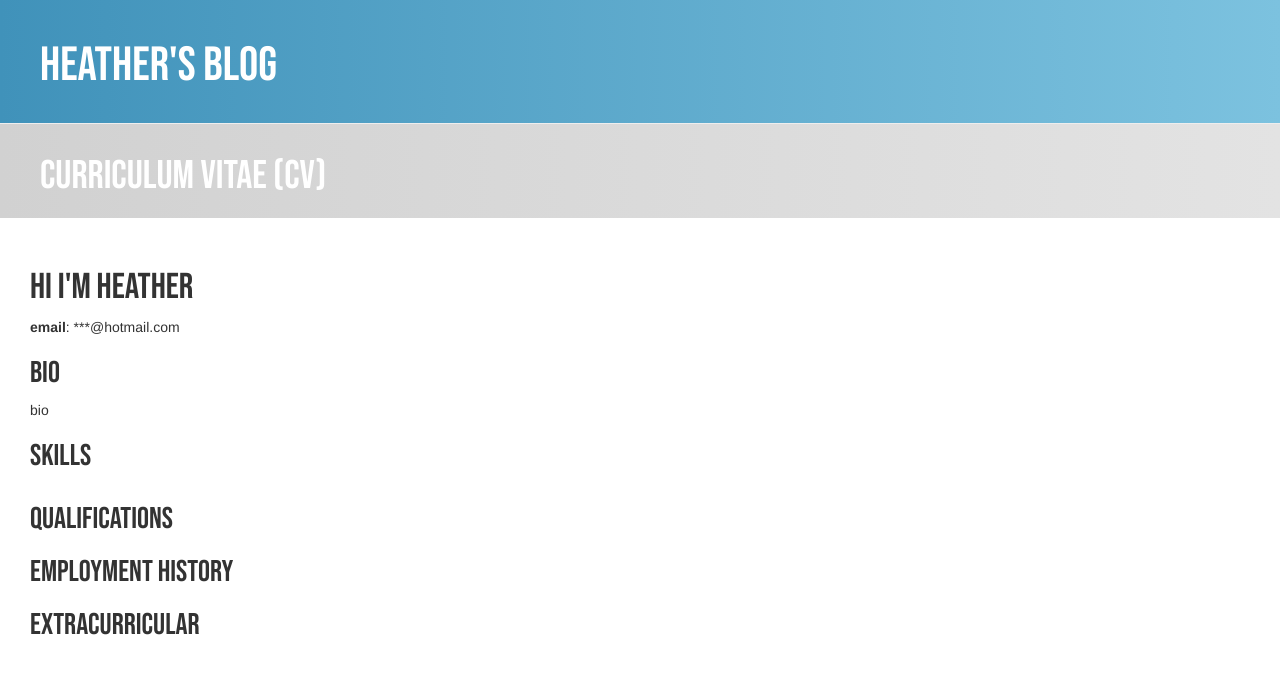
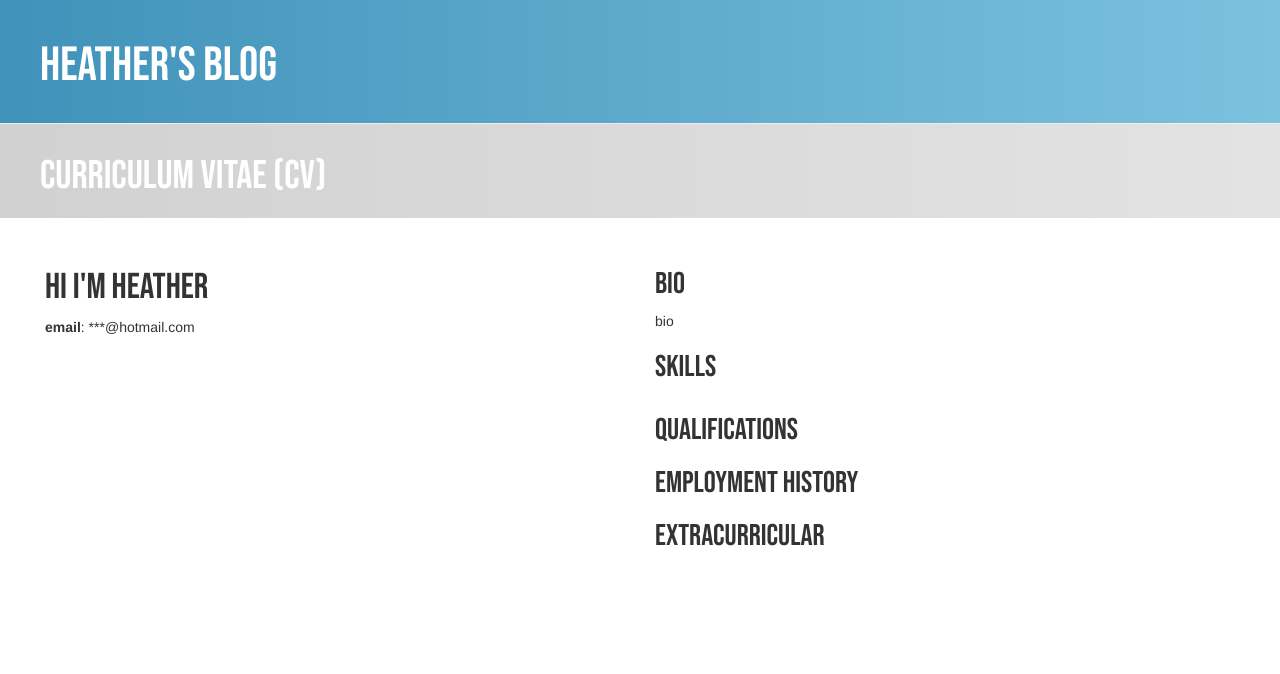
Before and after one commit to hevaa/my-first-blog, a Django app: page /cv/ in a window 1280 px wide. Shown: the top 674 px of the page. Run offline with Django 3.2, Linux system fonts and the light colour scheme; data that the repository does not hold is empty; some libraries are stand-ins or nearby versions.

Commit message:
Positioning of CV

```diff
--- a/blog/templates/blog/cv_page.html
+++ b/blog/templates/blog/cv_page.html
@@ -2,15 +2,17 @@
 
 {% block subheader %}
 	<div class="subheading"><h1>Curriculum vitae (CV)</h1></div>
+	{% block edit %}
+    {% endblock %}
 {% endblock %}
 
 {% block content %}
-    {% block edit %}
-    {% endblock %}
 
+	<div class="col-md-6">
     	<div class="subsubheading"><h1>Hi I'm Heather</h1></div>
 		<p><b>email</b>: ***@hotmail.com</p>
-
+    </div>
+    <div class="col-md-6">
 		<h2>Bio</h2>
 	    {% block bio %}
 	    {% endblock %}
@@ -36,4 +38,6 @@
 	    <h2>Extracurricular</h2>
 	    {% block extra %}
 	    {% endblock %}
+	</div>
+
 {% endblock %}
```
Lines whose indentation alone changed are shown as unchanged.
